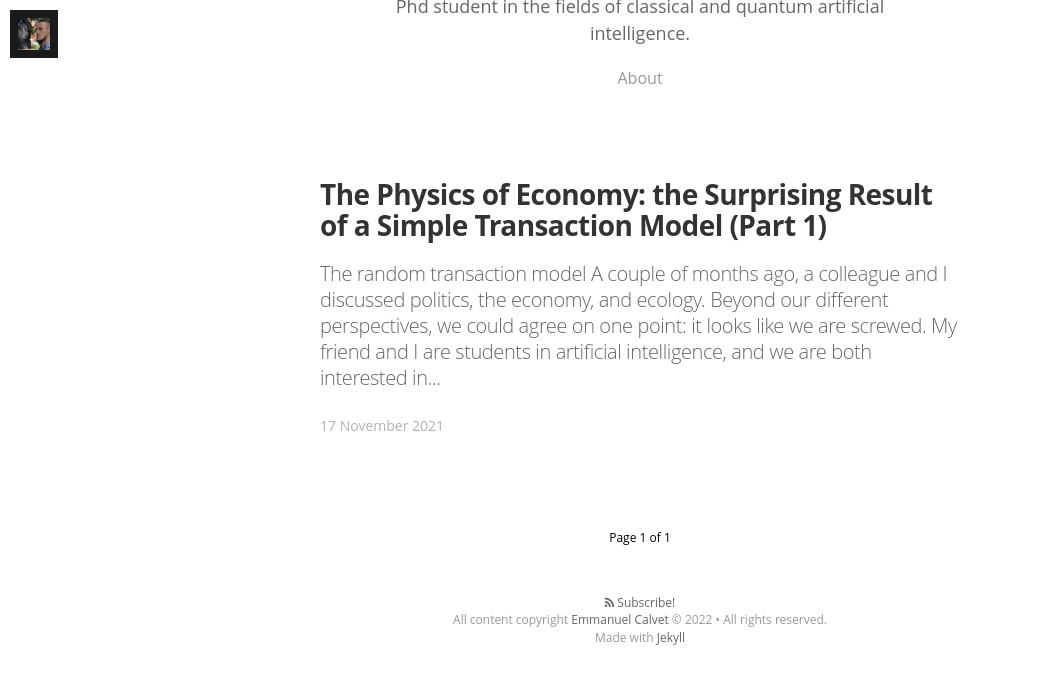
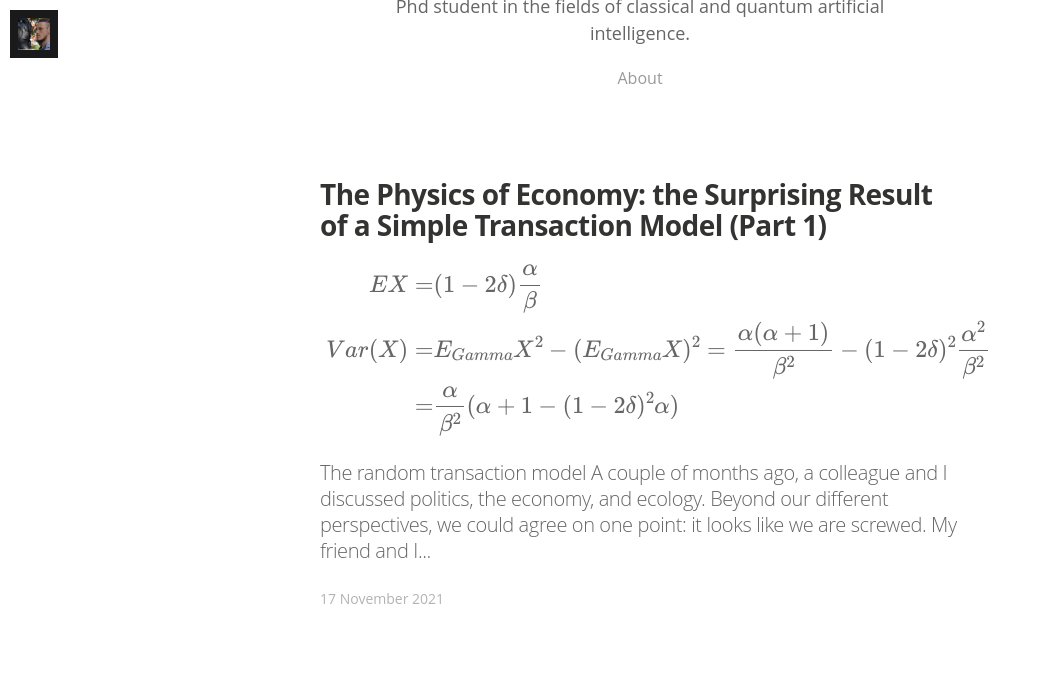
Before and after one commit to ManuNeuro/EmmanuelCalvet, a Jekyll site: the page built from index.html, in a window 1280 px wide and 900 px high, scrolled down 599 px, cut to the strip 0-690 px from the top of the window. Shown: the top 684 px of the strip, without its empty margins (0-1038 px from the left). Built offline with Jekyll 4.4.1, drawn with Linux system fonts in a browser that asks for light colours; nearby versions of some CDN libraries; some web fonts are replaced; formulas are drawn with MathJax 3; the list of posts is cut into pages by our own code.

Commit message:
Update 2021-11-17-wealth-distribution-p1.md

```diff
--- a/_posts/2021-11-17-wealth-distribution-p1.md
+++ b/_posts/2021-11-17-wealth-distribution-p1.md
@@ -4,6 +4,14 @@ layout: post
 categories: Finance
 image: /assets/article_images/2021-11-17-wealth-distribution-p1/cover.jpg
 ---
+
+$$
+\begin{align*}
+    EX =& (1-2\delta)\frac{\alpha}{\beta} \\
+    Var(X) =&  E_{Gamma}X^2-(E_{Gamma}X)^2= \frac{\alpha(\alpha+1)}{\beta^2}-(1-2\delta)^2\frac{\alpha^2}{\beta^2}\\
+    =&\frac{\alpha}{\beta^2}(\alpha+1-(1-2\delta)^2\alpha)
+\end{align*}
+$$
 
 
 ## The random transaction model
```
